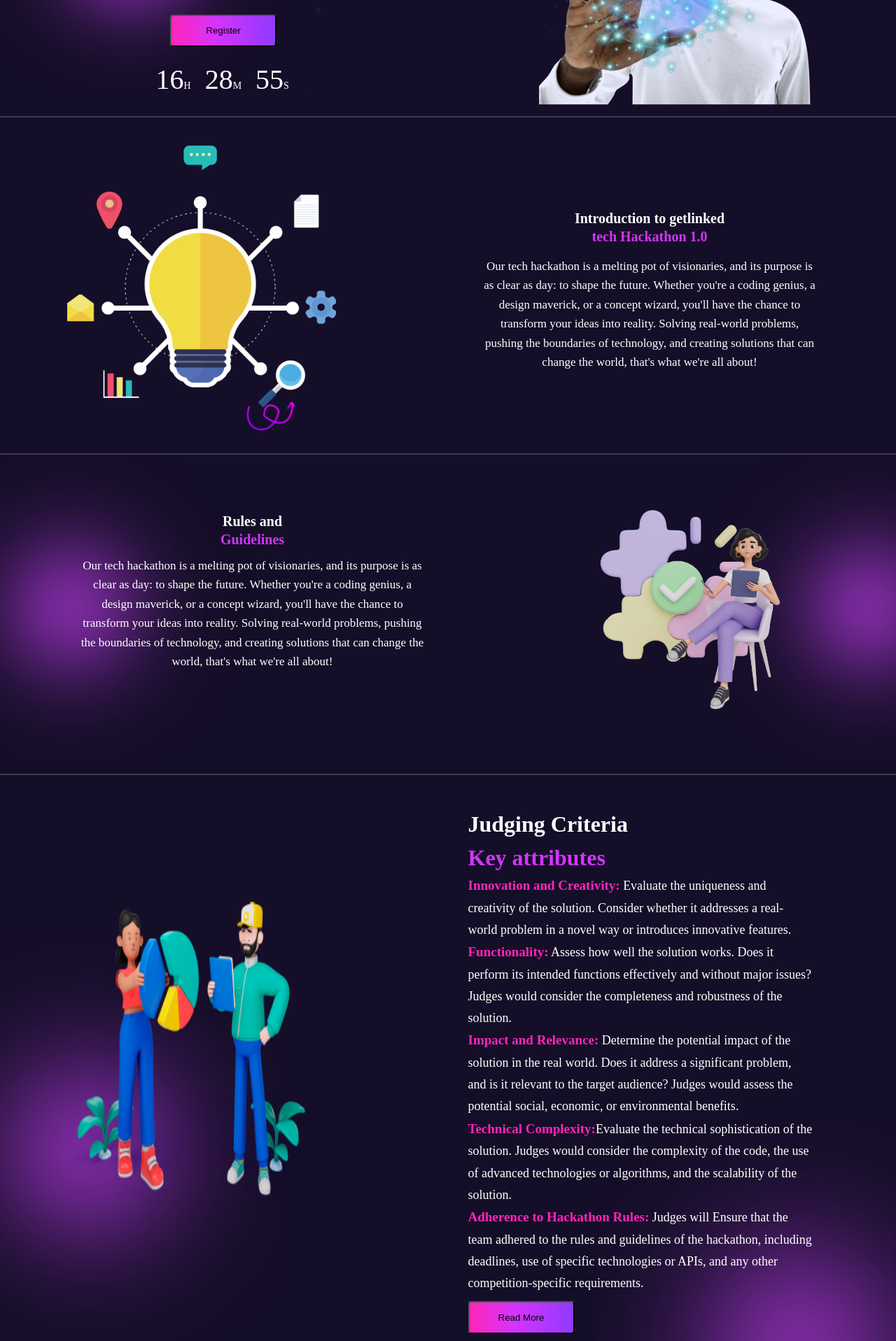
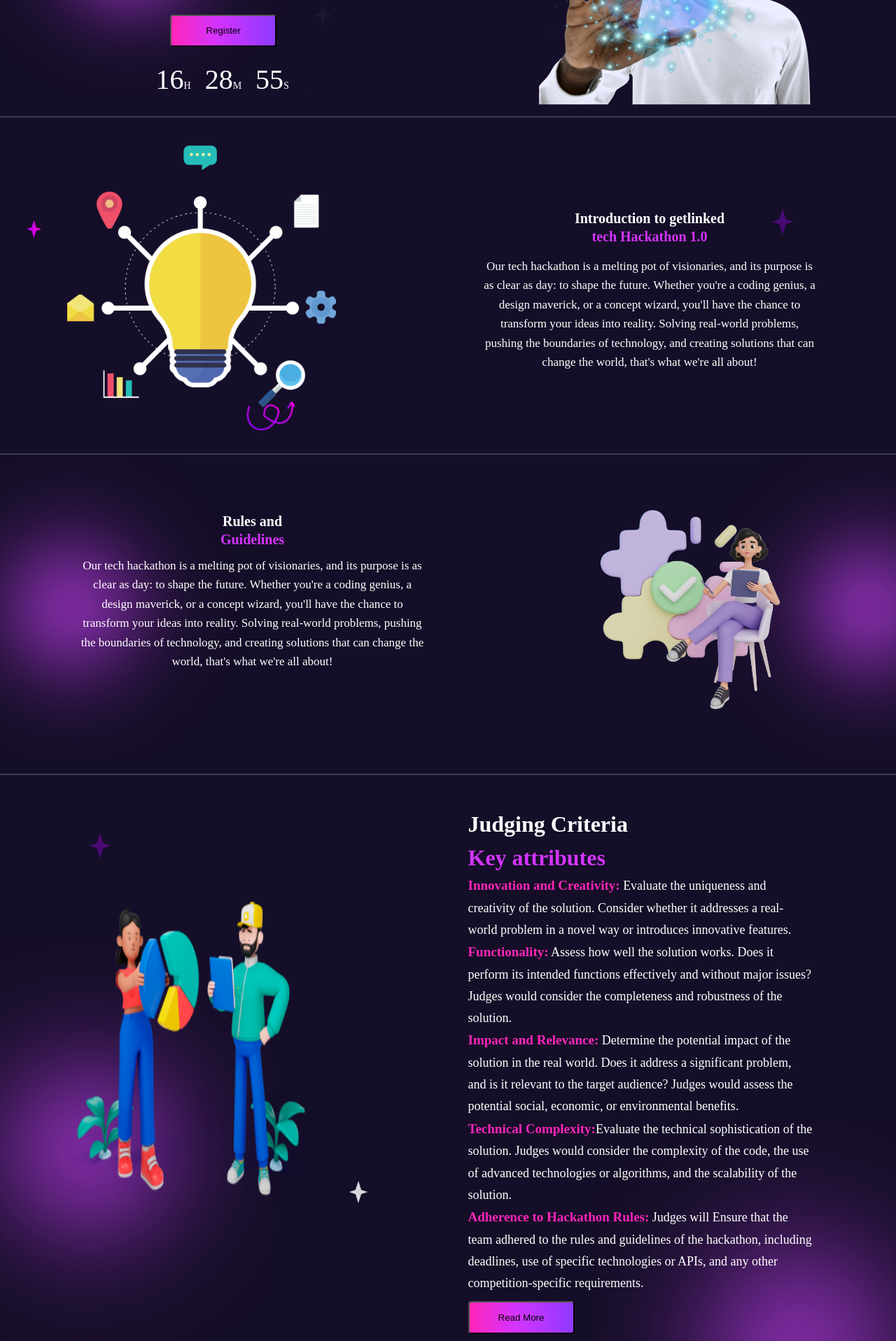
Before and after one commit to Iscoli/getlinked-mainchallenge, a React (Vite) app: page / in a window 1280 px wide. Shown: the part 420-2337 px from the top of the page at 70% size. Built offline with nearby package versions, Linux system fonts and the light colour scheme.

Commit message:
star positioning

```diff
--- a/src/component/SectionFour.jsx
+++ b/src/component/SectionFour.jsx
@@ -5,6 +5,10 @@ import teacher from "../assets/Teacher.png";
 import styles from "./SectionFour.module.scss";
 import purple from "../assets/purple-Lens-Flare3.png";
 import purple1 from "../assets/purple-Lens-Flare3.png";
+import star2 from "../assets/star1.png";
+import star1 from "../assets/star.png";
+import star3 from "../assets/star22.png";
+
 
 function SectionFour() {
   const { ref: arrowRef, inView: arrowInView } = useInView({
@@ -64,6 +68,20 @@ function SectionFour() {
     <>
       <div className={styles.line}></div>
       <section style={{ position: "relative" }} className={styles.SectionFour}>
+
+      <img className={`${styles.star1}
+      ${styles.blink}`}
+      src={star1} />
+      <img
+      className={`${styles.star2}
+      ${styles.blink2}`}
+      src={star2} />
+
+      <img
+      className={`${styles.star3}
+      ${styles.blink3}`}
+      src={star3} />
+
         <div ref={arrowRef}>
           <img className={styles.purple} src={purple} />
 
--- a/src/component/SectionFour.module.scss
+++ b/src/component/SectionFour.module.scss
@@ -121,3 +121,66 @@ line-height: 173.5%; /* 27.76px */
   bottom: -320px;
   right:0%;
 }
+
+
+.star1{
+
+@media(min-width:750px){
+  top: 70%;
+  left: 39%;
+}
+position: absolute;
+bottom: 2%;
+}
+
+.star2{
+  @media(min-width:750px){
+    left: 21%;
+    top: 53%;
+  }
+  position: absolute;
+  left: 50%;
+    top: 20%;
+}
+
+.star3{
+  @media(min-width:750px){
+    top: 10%;
+    left: 10%;
+  }
+position: absolute;
+top: 1%;
+}
+
+
+@keyframes blink {
+  0% { opacity: 1; }
+  50% { opacity: 0; }
+  100% { opacity: 1; }
+}
+
+.blink {
+  animation: blink 2.5s ease infinite; /* Adjust the duration as needed */
+}
+
+
+@keyframes blink2 {
+  0% { opacity: 1; }
+  50% { opacity: 0; }
+  100% { opacity: 1; }
+}
+
+.blink2 {
+  animation: blink 2.0s ease infinite; /* Adjust the duration as needed */
+}
+
+
+@keyframes blink3 {
+  0% { opacity: 1; }
+  50% { opacity: 0; }
+  100% { opacity: 1; }
+}
+
+.blink3 {
+  animation: blink 1.5s ease infinite; /* Adjust the duration as needed */
+}
--- a/src/component/SectionThree.jsx
+++ b/src/component/SectionThree.jsx
@@ -5,6 +5,8 @@ import styles from "./SectionThree.module.scss";
 import { useEffect } from "react";
 import purple1 from "../assets/purple-Lens-1.png";
 import purple from "../assets/purple-lens.png";
+import star2 from "../assets/star1.png";
+import star1 from "../assets/star.png";
 
 function SectionThree() {
   const { ref: arrowRef, inView: arrowInView } = useInView({
@@ -29,6 +31,9 @@ function SectionThree() {
         ref={arrowRef}
         style={{ position: "relative" }}
       >
+        <img className={`${styles.star2}  ${styles.blink2}`} src={star2} />
+        <img className={`${styles.star1}  ${styles.blink}`} src={star1} />
+
         <div>
           <img className={styles.purple1} src={purple1} />
           <img className={styles.purple} src={purple} />
--- a/src/component/SectionThree.module.scss
+++ b/src/component/SectionThree.module.scss
@@ -115,3 +115,53 @@ margin-top:60px;
   top: 0;
 
 }
+
+
+
+.star2{
+  @media(min-width:750px){
+    position: absolute;
+  top: 15%;
+  left: 39%;
+  }
+  position: absolute;
+  top: 15%;
+  left:4%;
+
+}
+
+
+
+
+.star1{
+  @media(max-width:750px){
+    position: absolute;
+    top: 100%;
+  }
+  position: absolute;
+  top: 80%;
+}
+
+
+
+
+@keyframes blink {
+  0% { opacity: 1; }
+  50% { opacity: 0; }
+  100% { opacity: 1; }
+}
+
+.blink {
+  animation: blink 2s ease infinite; /* Adjust the duration as needed */
+}
+
+
+@keyframes blink2 {
+  0% { opacity: 1; }
+  50% { opacity: 0; }
+  100% { opacity: 1; }
+}
+
+.blink2 {
+  animation: blink 2s ease infinite; /* Adjust the duration as needed */
+}
--- a/src/component/SectionTwo.jsx
+++ b/src/component/SectionTwo.jsx
@@ -4,6 +4,9 @@ import arrow from "../assets/arrow.png";
 import styles from "./SectionTwo.module.scss";
 import { motion } from "framer-motion";
 import { useInView } from "react-intersection-observer";
+import star1  from '../assets/star21.png';
+import star2  from '../assets/star22.png';
+
 
 function SectionTwo() {
   const {ref:arrowRef, inView:arrowInView} = useInView({
@@ -26,7 +29,10 @@ function SectionTwo() {
     <section className={styles.SectionTwo}
     ref={arrowRef}
     >
-
+      <img
+      className={`${styles.star1}  ${styles.blink}`}
+      src={star1}
+      />
       <motion.div
         initial={{ x: "-100vw" }}
         animate={arrowInView ? { x: 0 } : { x: "-100vw" }}
@@ -55,7 +61,12 @@ function SectionTwo() {
 
         <div
           className={styles.introduction}
-        ref={introductionRef}>
+        ref={introductionRef}
+        >
+          <img
+          className={`${styles.star2} ${styles.blink2}`}
+          src={star2}
+          />
       <motion.div
         initial={{ x: "100vw" }}
         animate={introductionInView ? { x: 0 } : { x: "100vw" }}
--- a/src/component/SectionTwo.module.scss
+++ b/src/component/SectionTwo.module.scss
@@ -15,6 +15,7 @@ background: #140D27;
   align-items: center;
   justify-content: center;
   flex-direction: column;
+  position: relative;
 }
 
 
@@ -61,6 +62,7 @@ background: #140D27;
 .introduction{
   margin-top:90px;
   flex-basis:40%;
+  position: relative;
   .introP{
     color: #FFF;
     text-align: center;
@@ -91,3 +93,38 @@ background: #140D27;
     line-height: 27.5px; /* 211.538% */
   }
 }
+
+
+.star1{
+  position: absolute;
+  top:35%;
+    left: 3%;
+}
+
+@keyframes blink {
+  0% { opacity: 1; }
+  50% { opacity: 0; }
+  100% { opacity: 1; }
+}
+
+.blink {
+  animation: blink 2.3s ease infinite; /* Adjust the duration as needed */
+}
+
+
+.star2{
+  position: absolute;
+  right: 10%;
+}
+
+
+
+@keyframes blink2 {
+  0% { opacity: 1; }
+  50% { opacity: 0; }
+  100% { opacity: 1; }
+}
+
+.blink2 {
+  animation: blink 1.5s ease infinite; /* Adjust the duration as needed */
+}
--- a/src/molecules/GetLinked.module.scss
+++ b/src/molecules/GetLinked.module.scss
@@ -177,19 +177,19 @@
 .star1{
   position: absolute;
   top: 0;
-  width:3%;
+  width:6%;
   left:96%;
 }
 .star2{
   position: absolute;
   top:-40px;
-  width:3%;
+  width:6%;
 
 }
 
 .star3{
   position: absolute;
-  width:3%;
+  width:6%;
   top: 60%;
   margin-left: 80%;
 }
```
Also changed, not shown: src/assets/star21.png (added), src/assets/star22.png (added).
